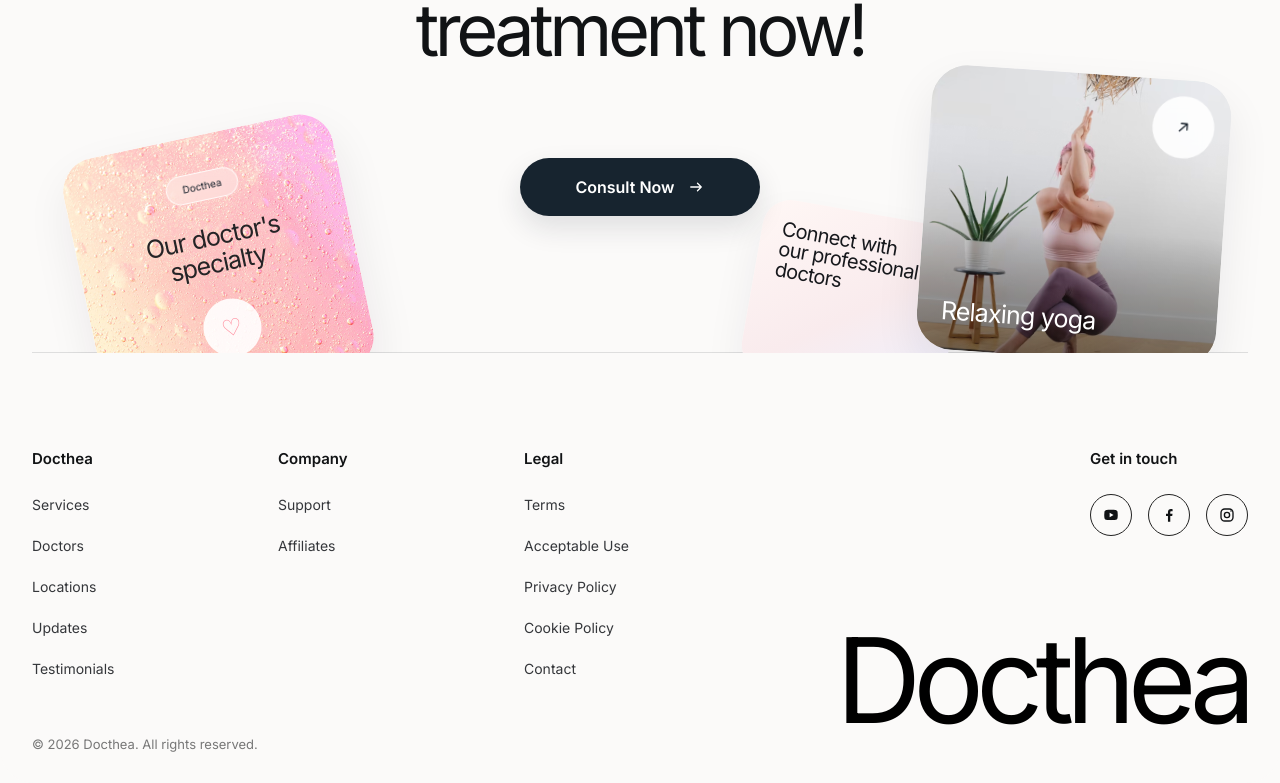
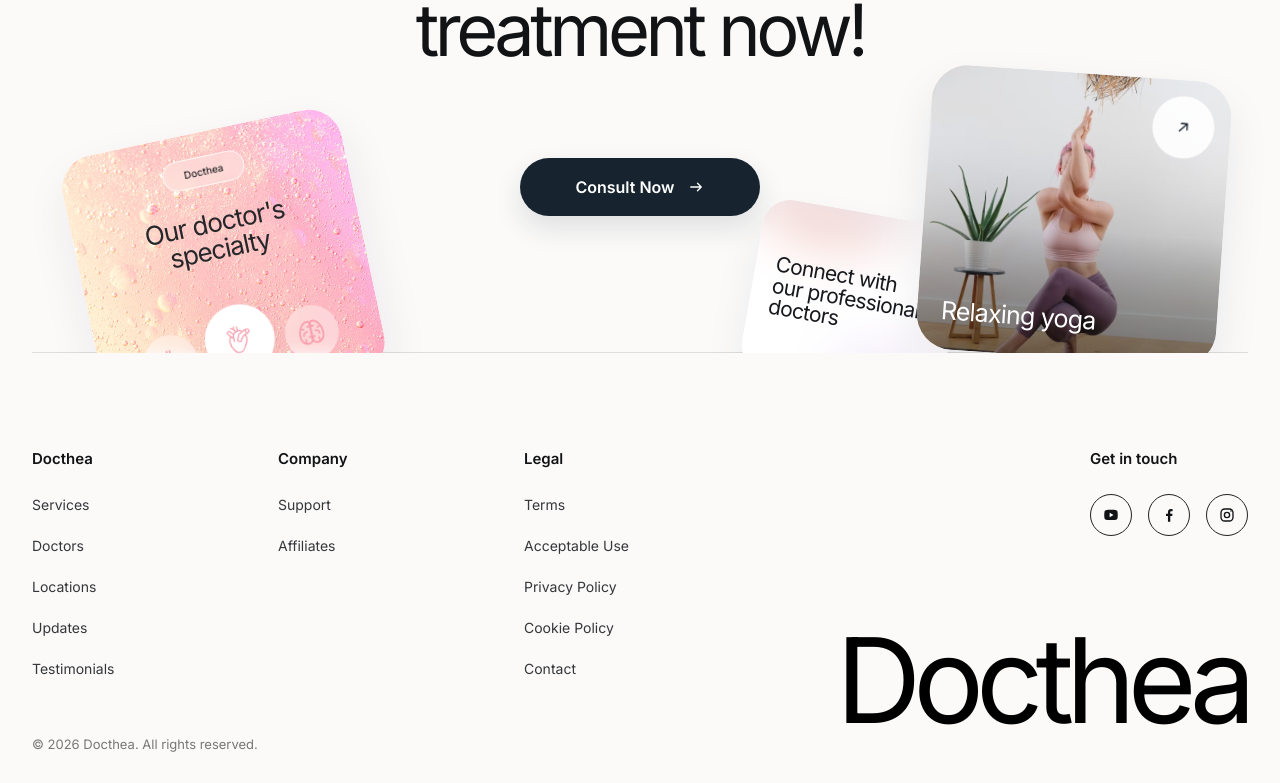
Before and after one commit to naseemkhandev/nextjs-medical-landing-page, a Next.js app: page / in a window 1280 px wide. Shown: the part 5599-6382 px from the top of the page. Built offline with nearby package versions, Linux system fonts and the light colour scheme.

Commit message:
Updated CTA Bottom section code fully

```diff
--- a/src/components/sections/BottomCTA.jsx
+++ b/src/components/sections/BottomCTA.jsx
@@ -6,6 +6,12 @@ import { motion } from "motion/react";
 import Container from "@/components/shared/Container";
 
 const reveal = { duration: 0.8, ease: [0.22, 1, 0.36, 1] };
+
+const specialties = [
+  { icon: "/images/icons/lungs.svg", label: "Respiratory care" },
+  { icon: "/images/icons/heart.svg", label: "Heart care" },
+  { icon: "/images/icons/brain.svg", label: "Neurology care" },
+];
 
 const ArrowIcon = () => (
   <svg viewBox="0 0 24 24" fill="none" aria-hidden="true" className="h-[18px] w-[18px]">
@@ -35,35 +41,48 @@ export default function BottomCTA() {
             <Link href="#home" className="group relative mt-[82px] inline-flex h-[58px] min-w-[240px] items-center justify-center gap-3 overflow-hidden rounded-full bg-[#17242f] px-8 text-[16px] font-semibold text-white shadow-[0_12px_28px_rgba(23,36,47,0.12)] transition-all duration-300 hover:-translate-y-1 hover:shadow-[0_18px_36px_rgba(23,36,47,0.2)] sm:mt-[92px]">
               <span className="absolute inset-0 translate-y-full bg-[#263947] transition-transform duration-300 group-hover:translate-y-0" />
               <span className="relative z-10">Consult Now</span>
-              <span className="relative z-10 transition-transform duration-300 group-hover:translate-x-1">
-                <ArrowIcon />
-              </span>
+              <span className="relative z-10 transition-transform duration-300 group-hover:translate-x-1"><ArrowIcon /></span>
             </Link>
           </div>
 
           {/* Specialty Visual */}
-          <motion.div initial={{ opacity: 0, x: -45, y: 30, rotate: -16 }} whileInView={{ opacity: 1, x: 0, y: 0, rotate: -12 }} viewport={{ once: true }} transition={{ duration: 0.9, delay: 0.1, ease: [0.22, 1, 0.36, 1] }} whileHover={{ y: -8, rotate: -9 }} className="absolute bottom-[-42px] left-[3%] hidden h-[245px] w-[260px] overflow-hidden rounded-[34px] shadow-[0_20px_45px_rgba(40,30,35,0.08)] sm:block lg:left-[4%] lg:h-[260px] lg:w-[275px]">
-            <Image src="/images/specialty-bg.png" alt="Doctor specialty services" fill sizes="275px" className="object-cover" />
+          <motion.div initial={{ opacity: 0, x: -45, y: 30, rotate: -16 }} whileInView={{ opacity: 1, x: 0, y: 0, rotate: -12 }} viewport={{ once: true }} transition={{ duration: 0.9, delay: 0.1, ease: [0.22, 1, 0.36, 1] }} whileHover={{ y: -8, rotate: -9 }} className="absolute bottom-[-48px] left-[3%] hidden h-[260px] w-[275px] overflow-hidden rounded-[34px] shadow-[0_20px_45px_rgba(40,30,35,0.08)] sm:block lg:left-[4%] lg:h-[270px] lg:w-[285px]">
+            <Image src="/images/specialty-bg.png" alt="Doctor specialty services" fill sizes="285px" className="object-cover" />
 
-            <div className="absolute inset-0 flex flex-col items-center justify-center px-5 text-center">
-              <span className="rounded-full border border-white/80 bg-white/30 px-4 py-1.5 text-[10px] backdrop-blur-sm">Docthea</span>
-              <h3 className="mt-6 max-w-[170px] text-[25px] font-normal leading-[1.05] tracking-[-1px] text-[#242426]">Our doctor&apos;s specialty</h3>
+            <div className="absolute inset-0 z-10 flex flex-col items-center px-5 pb-6 pt-6 text-center">
+              <span className="inline-flex h-[30px] items-center justify-center rounded-full border border-white/80 bg-white/25 px-5 text-[10px] font-medium text-[#27272a] backdrop-blur-[4px]">Docthea</span>
 
-              <div className="mt-6 flex h-[58px] w-[58px] items-center justify-center rounded-full bg-white/90">
-                <span className="text-[23px] text-[#ff8798]">♡</span>
+              <h3 className="mt-6 max-w-[185px] text-[26px] font-normal leading-[1.05] tracking-[-1px] text-[#26272a]">
+                Our doctor&apos;s
+                <br />
+                specialty
+              </h3>
+
+              <div className="mt-auto flex items-end justify-center gap-2.5">
+                {specialties.map((specialty, index) => (
+                  <div key={specialty.label} className={`flex shrink-0 items-center justify-center rounded-full backdrop-blur-sm ${index === 1 ? "h-[70px] w-[70px] bg-white shadow-[0_12px_30px_rgba(115,70,78,0.1)]" : "h-[54px] w-[54px] bg-white/40"}`}>
+                    <Image src={specialty.icon} alt={specialty.label} width={index === 1 ? 30 : 25} height={index === 1 ? 30 : 25} />
+                  </div>
+                ))}
               </div>
             </div>
           </motion.div>
 
           {/* Connect Doctors Visual */}
-          <motion.div initial={{ opacity: 0, y: 55, rotate: 12 }} whileInView={{ opacity: 1, y: 0, rotate: 10 }} viewport={{ once: true }} transition={{ duration: 0.85, delay: 0.2, ease: [0.22, 1, 0.36, 1] }} whileHover={{ y: -8, rotate: 7 }} className="absolute bottom-[-35px] right-[23%] hidden h-[160px] w-[190px] overflow-hidden rounded-[28px] bg-[linear-gradient(145deg,#fff7f5_0%,#f9ebed_55%,#eef1ff_100%)] p-5 shadow-[0_18px_40px_rgba(40,35,50,0.06)] md:block lg:right-[24%] lg:h-[175px] lg:w-[205px]">
-            <h3 className="text-[20px] font-normal leading-[1.02] tracking-[-0.7px] text-[#17191d]">
+          <motion.div initial={{ opacity: 0, y: 55, rotate: 12 }} whileInView={{ opacity: 1, y: 0, rotate: 10 }} viewport={{ once: true }} transition={{ duration: 0.85, delay: 0.2, ease: [0.22, 1, 0.36, 1] }} whileHover={{ y: -8, rotate: 7 }} className="absolute bottom-[-35px] right-[23%] hidden h-[160px] w-[190px] overflow-hidden rounded-[28px] shadow-[0_18px_40px_rgba(40,35,50,0.06)] md:block lg:right-[24%] lg:h-[175px] lg:w-[205px]">
+            <Image src="/images/connect-doctors-card-bg.png" alt="Connect with professional doctors" fill sizes="205px" className="object-cover" />
+
+            <div className="absolute inset-0 bg-white/[0.04]" />
+
+            <div className="absolute inset-0 z-10 flex items-center p-5">
+              <h3 className="max-w-[160px] text-[20px] font-normal leading-[1.02] tracking-[-0.7px] text-[#17191d] lg:text-[21px]">
                 Connect with
                 <br />
                 our professional
                 <br />
                 doctors
               </h3>
+            </div>
           </motion.div>
 
           {/* Yoga Visual */}
@@ -80,12 +99,28 @@ export default function BottomCTA() {
 
           {/* Mobile Visual Cards */}
           <div className="relative z-10 mt-12 grid grid-cols-2 gap-3 pb-8 sm:hidden">
-            <div className="relative h-[155px] overflow-hidden rounded-[24px]">
+            {/* Mobile Specialty */}
+            <div className="relative h-[185px] overflow-hidden rounded-[24px]">
               <Image src="/images/specialty-bg.png" alt="Doctor specialty services" fill sizes="50vw" className="object-cover" />
+
+              <div className="absolute inset-0 flex flex-col items-center px-3 py-4 text-center">
+                <span className="rounded-full border border-white/80 bg-white/25 px-3 py-1 text-[8px] backdrop-blur-sm">Docthea</span>
+                <h3 className="mt-3 text-[17px] font-normal leading-[1.05] tracking-[-0.5px] text-[#26272a]">Our doctor&apos;s specialty</h3>
+
+                <div className="mt-auto flex items-center justify-center gap-1.5">
+                  {specialties.map((specialty, index) => (
+                    <div key={specialty.label} className={`flex items-center justify-center rounded-full ${index === 1 ? "h-[44px] w-[44px] bg-white" : "h-[36px] w-[36px] bg-white/45"}`}>
+                      <Image src={specialty.icon} alt="" width={index === 1 ? 20 : 17} height={index === 1 ? 20 : 17} />
+                    </div>
+                  ))}
+                </div>
+              </div>
             </div>
 
-            <div className="relative h-[155px] overflow-hidden rounded-[24px]">
-              <Image src="/images/relaxing-yoga.png" alt="Woman practicing relaxing yoga" fill sizes="50vw" className="object-cover" />
+            {/* Mobile Connect Doctors */}
+            <div className="relative h-[185px] overflow-hidden rounded-[24px]">
+              <Image src="/images/connect-doctors-card-bg.png" alt="Connect with professional doctors" fill sizes="50vw" className="object-cover" />
+              <h3 className="absolute bottom-4 left-4 max-w-[125px] text-[16px] font-normal leading-[1.05] tracking-[-0.5px] text-[#17191d]">Connect with our professional doctors</h3>
             </div>
           </div>
         </motion.div>
```
Also changed, not shown: public/images/connect-doctors-card-bg.png (added). Lines whose indentation alone changed are shown as unchanged.
